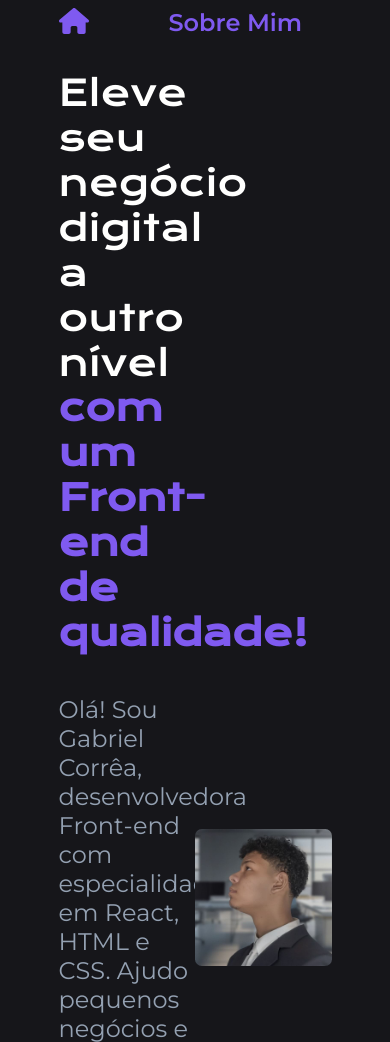
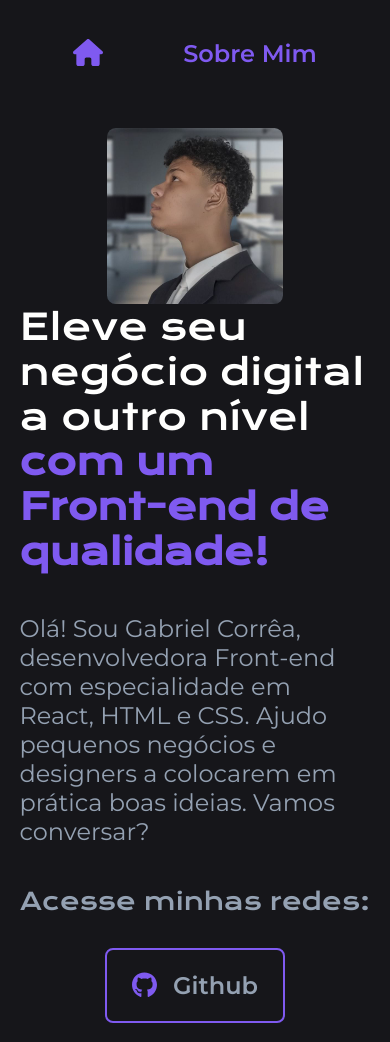
Before and after one commit to Gabriel-Guanais/portifolio_alura, a plain HTML site: page index.html in a window 390 px wide. Shown: the top 1042 px of the page. Drawn offline with nearby package versions, Linux system fonts and the light colour scheme.

Commit message:
Adicion Responsividade Mobile com Media Query

```diff
--- a/styles/style.css
+++ b/styles/style.css
@@ -156,3 +156,26 @@ body {
     font-family: var(--fonts-secundaria);
     font-weight: 400;
 }
+
+/* Responsividade */
+
+@media (max-width: 1200px) {
+    .cabecalho{
+        padding:10% ;
+    }
+
+    .cabecalho__menu{
+        justify-content: center;
+    }
+
+    .apresentacao{
+        flex-direction: column-reverse;
+        padding: 5%;
+    }
+
+    .apresentacao__conteudo{
+        width: auto;
+    }
+
+
+}
```
